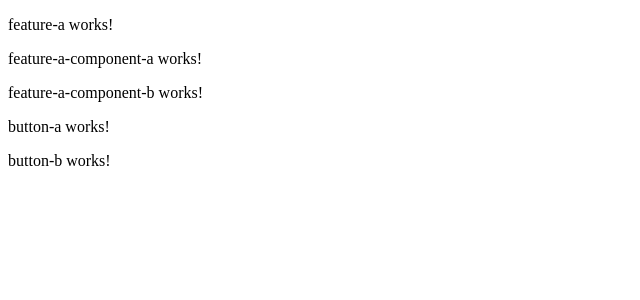
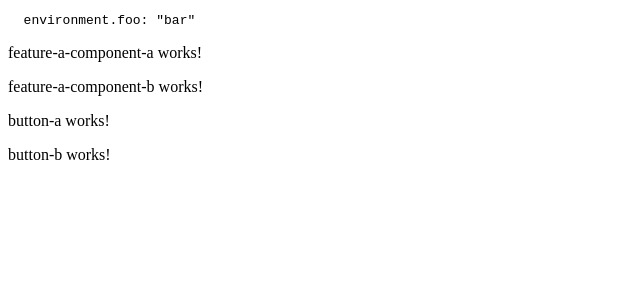
Before and after one commit to RikdeVos/angular-scalable-project-structure, an Angular app: page /feature in a window 1280 px wide. Shown: the top 300 px of the page, without its empty margins (0-640 px from the left). Built offline with nearby package versions, Linux system fonts and the light colour scheme.

Commit message:
shorten paths

```diff
--- a/src/app/core/services/auth.service.ts
+++ b/src/app/core/services/auth.service.ts
@@ -4,6 +4,7 @@ import { Injectable } from '@angular/core';
   providedIn: 'root'
 })
 export class AuthService {
-
-  constructor() { }
+  constructor() {
+    console.log('Hello from AuthService');
+  }
 }
--- a/src/app/core/services/local-storage.service.ts
+++ b/src/app/core/services/local-storage.service.ts
@@ -4,6 +4,7 @@ import { Injectable } from '@angular/core';
   providedIn: 'root'
 })
 export class LocalStorageService {
-
-  constructor() { }
+  constructor() {
+    console.log('Hello from LocalStorageService');
+  }
 }
--- a/src/app/feature-a/components/feature-a/feature-a.component.html
+++ b/src/app/feature-a/components/feature-a/feature-a.component.html
@@ -1,6 +1,6 @@
-<p>
-  feature-a works!
-</p>
+<pre>
+  environment.foo: {{ foo | json }}
+</pre>
 <app-feature-a-component-a></app-feature-a-component-a>
 <app-feature-a-component-b></app-feature-a-component-b>
 <app-button-a></app-button-a>
--- a/src/app/feature-a/components/feature-a/feature-a.component.ts
+++ b/src/app/feature-a/components/feature-a/feature-a.component.ts
@@ -1,6 +1,7 @@
 import { Component, OnInit } from '@angular/core';
 
-import { LocalStorageService, AuthService } from '../../../core/services';
+import { LocalStorageService, AuthService } from '@core/services';
+import { environment } from '@env';
 
 @Component({
   selector: 'app-feature-a',
@@ -8,10 +9,14 @@ import { LocalStorageService, AuthService } from '../../../core/services';
   styleUrls: ['./feature-a.component.sass']
 })
 export class FeatureAComponent implements OnInit {
+  public foo: string;
+
   constructor(
     private localStorageService: LocalStorageService,
     private authService: AuthService
   ) {}
 
-  ngOnInit() {}
+  ngOnInit() {
+    this.foo = environment.foo;
+  }
 }
--- a/src/app/feature-a/feature-a.module.ts
+++ b/src/app/feature-a/feature-a.module.ts
@@ -1,10 +1,10 @@
 import { NgModule } from '@angular/core';
 import { CommonModule } from '@angular/common';
+import { SharedModule } from '@shared/shared.module';
+
+import * as fromComponents from './components';
 
 import { FeatureARoutingModule } from './feature-a-routing.module';
-import { SharedModule } from '../shared/shared.module';
-
-import * as fromComponents from './components';
 
 @NgModule({
   declarations: [fromComponents.components],
--- a/src/environments/environment.prod.ts
+++ b/src/environments/environment.prod.ts
@@ -1,3 +1,4 @@
 export const environment = {
-  production: true
+  production: true,
+  foo: 'bar'
 };
--- a/src/environments/environment.ts
+++ b/src/environments/environment.ts
@@ -3,7 +3,8 @@
 // The list of file replacements can be found in `angular.json`.
 
 export const environment = {
-  production: false
+  production: false,
+  foo: 'bar'
 };
 
 /*
```
Also changed, not shown: src/app/app.module.ts (+4 -8 lines), tsconfig.json (+8 -8 lines).
